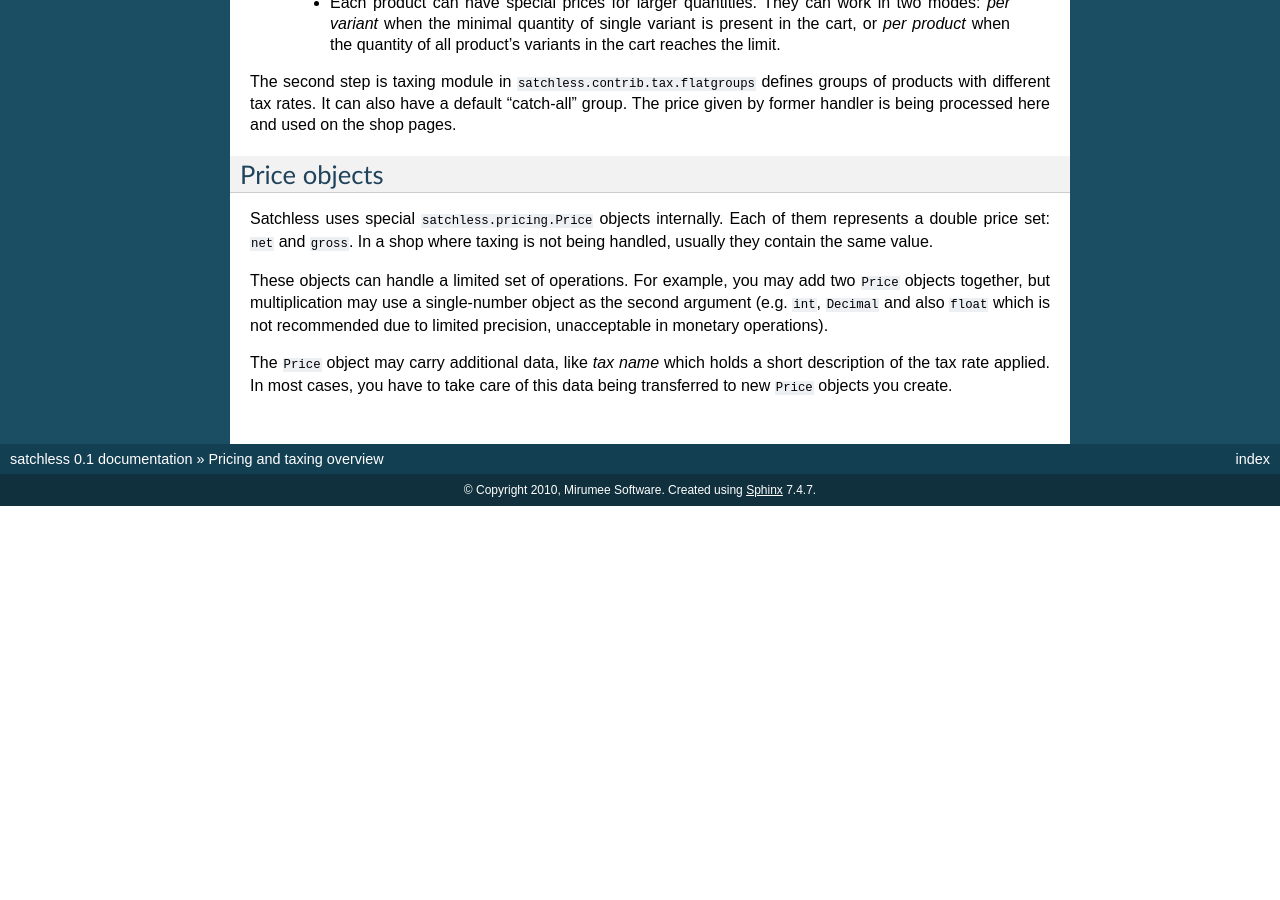
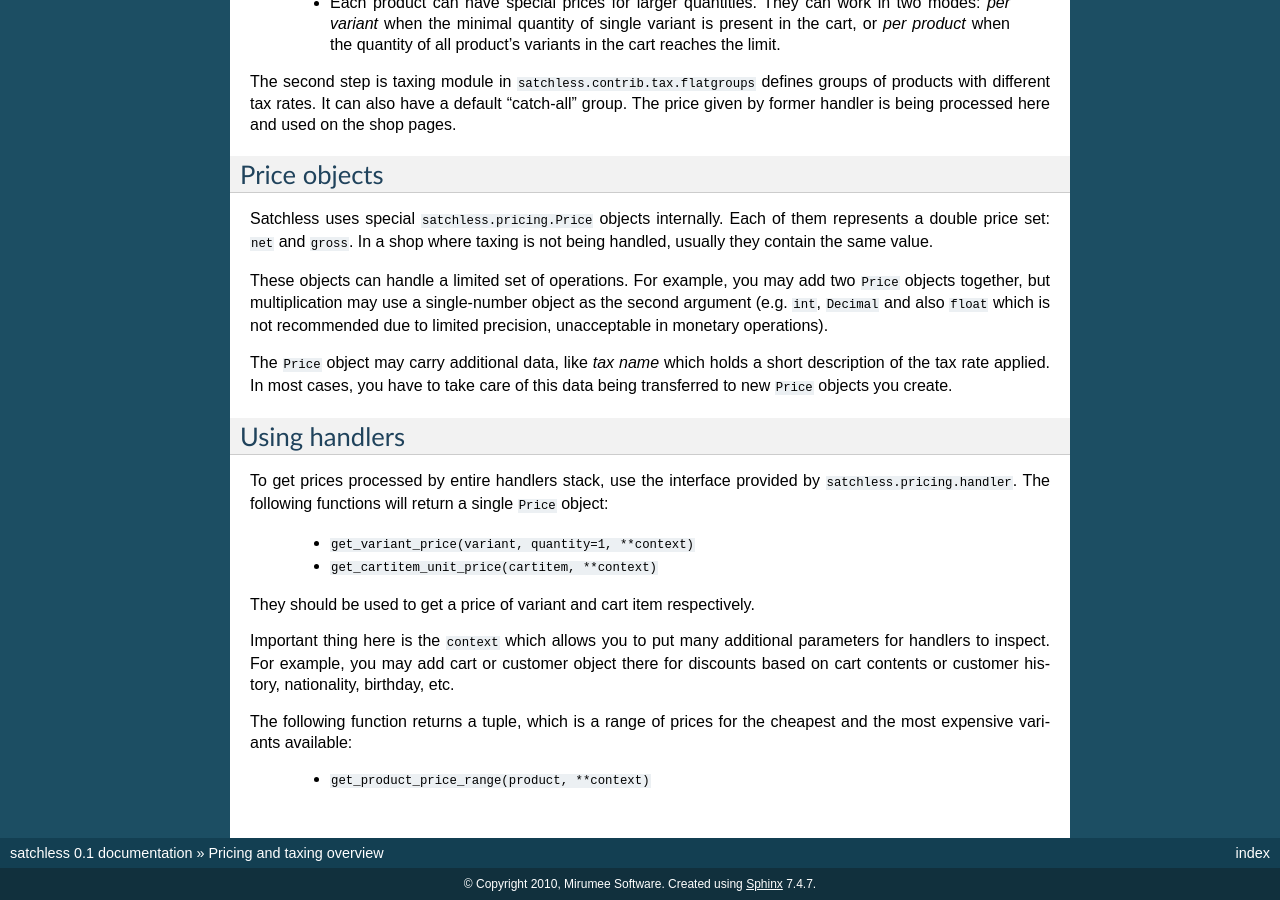
Before and after one commit to mirumee/satchless, a Sphinx documentation site: the page built from doc/pricing/overview.rst, in a window 1280 px wide and 900 px high, scrolled down 679 px. Built offline with Sphinx 7.4.7, drawn with Linux system fonts in a browser that asks for light colours; before the commit the page ends 1185 px from its top, so only the background shows below that.

Commit message:
Consistient naming, more docs

```diff
--- a/doc/pricing/overview.rst
+++ b/doc/pricing/overview.rst
@@ -67,3 +67,25 @@ operations).
 The ``Price`` object may carry additional data, like *tax name* which holds
 a short description of the tax rate applied. In most cases, you have to take
 care of this data being transferred to new ``Price`` objects you create.
+
+Using handlers
+--------------
+
+To get prices processed by entire handlers stack, use the interface provided
+by ``satchless.pricing.handler``. The following functions will return a single
+``Price`` object:
+
+    * ``get_variant_price(variant, quantity=1, **context)``
+    * ``get_cartitem_unit_price(cartitem, **context)``
+
+They should be used to get a price of variant and cart item respectively.
+
+Important thing here is the ``context`` which allows you to put many
+additional parameters for handlers to inspect. For example, you may add
+cart or customer object there for discounts based on cart contents or
+customer history, nationality, birthday, etc.
+
+The following function returns a tuple, which is a range of prices for
+the cheapest and the most expensive variants available:
+
+    * ``get_product_price_range(product, **context)``
```
Also changed, not shown: 1 other file.
